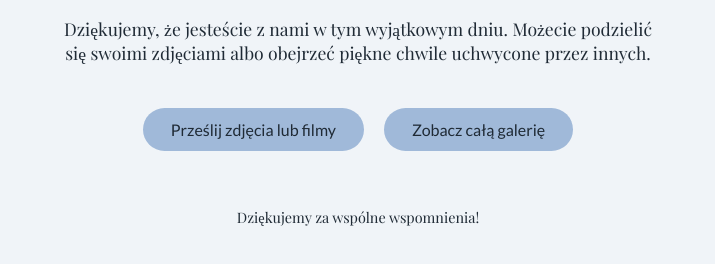
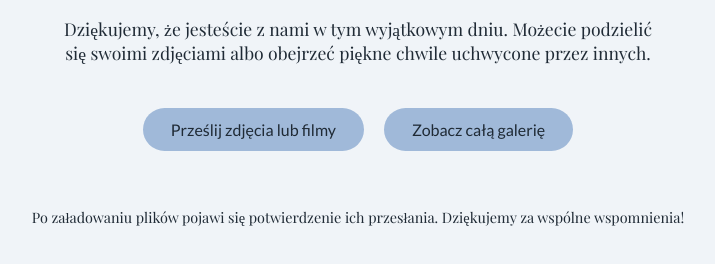
Before and after one commit to PobieramySie/image-gallery-site, a website: page index.html in a window 1280 px wide. Shown: the part 198-462 px from the top of the page, without its empty margins (282-997 px from the left). Drawn offline with nearby package versions, Linux system fonts and the light colour scheme.

Commit message:
Update index.html

```diff
--- a/index.html
+++ b/index.html
@@ -77,7 +77,7 @@
   <input type="file" id="fileInput" accept="image/*,video/*" multiple style="display:none" onchange="uploadFiles()" />
 
   <footer>
-    Dziękujemy za wspólne wspomnienia!
+    Po załadowaniu plików pojawi się potwierdzenie ich przesłania. Dziękujemy za wspólne wspomnienia!
   </footer>
 
   <script>
```
